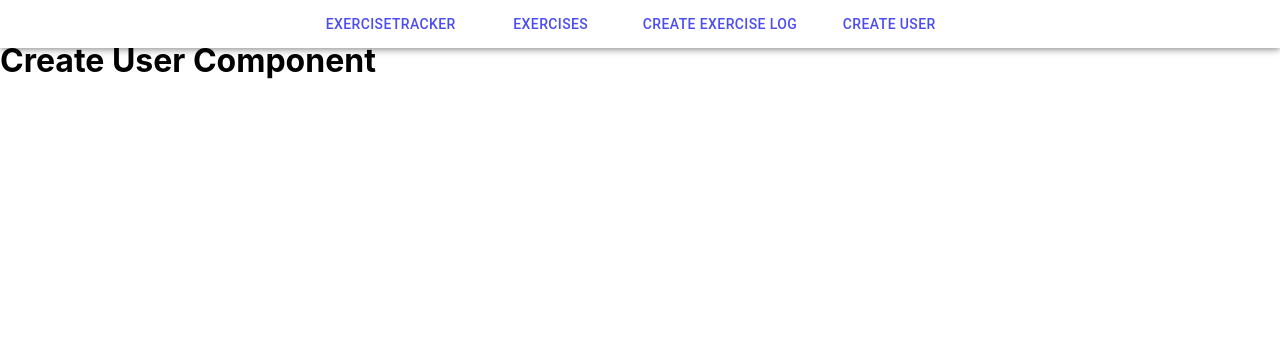
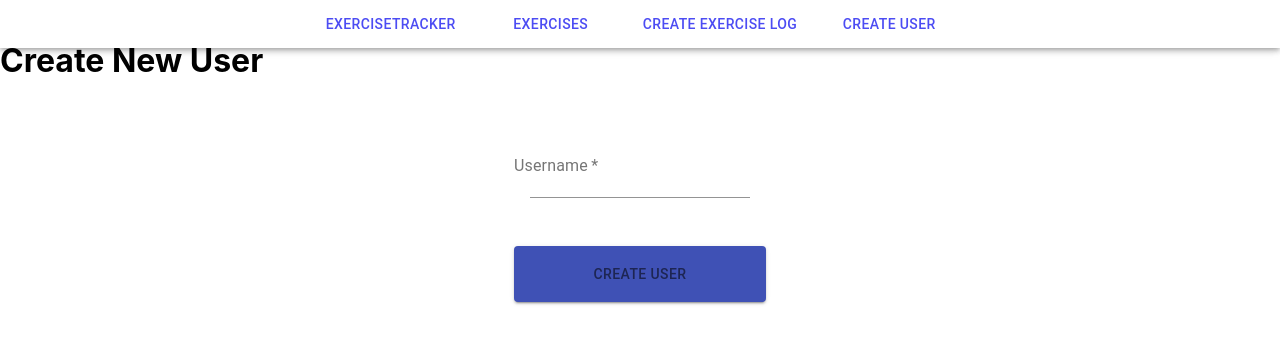
Before and after one commit to colinjcason/Exercise-Tracker, a React (Create React App) app in the folder exercise-tracker/: page /user in a window 1280 px wide. Shown: the top 344 px of the page. Built offline with nearby package versions, Linux system fonts and the light colour scheme; the HTML template or start-up script is replaced by a standard one.

Commit message:
created add user form

```diff
--- a/exercise-tracker/package.json
+++ b/exercise-tracker/package.json
@@ -9,6 +9,7 @@
     "@testing-library/jest-dom": "^4.2.4",
     "@testing-library/react": "^9.5.0",
     "@testing-library/user-event": "^7.2.1",
+    "axios": "^0.20.0",
     "date-fns": "^2.8.1",
     "react": "^16.13.1",
     "react-dom": "^16.13.1",
--- a/exercise-tracker/src/components/CreateExercise.js
+++ b/exercise-tracker/src/components/CreateExercise.js
@@ -41,7 +41,7 @@ function CreateExercise() {
         setUsers(['test user'])
     }
 
-     const onChangeUsername = (e) => {
+    const onChangeUsername = (e) => {
         setUsername(e.target.value)
     };
 
--- a/exercise-tracker/src/components/CreateUser.js
+++ b/exercise-tracker/src/components/CreateUser.js
@@ -1,7 +1,66 @@
-import React from 'react';
+import React, { useState } from 'react';
+import FormControl from '@material-ui/core/FormControl';
+import Button from '@material-ui/core/Button';
+import Grid from '@material-ui/core/Grid';
+import TextField from '@material-ui/core/TextField';
+import { makeStyles } from '@material-ui/core/styles';
+import axios from 'axios';
 
-const CreateUser = () => (
-    <h1>Create User Component</h1>
-)
+const useStyles = makeStyles((theme) => ({
+    root: {
+      flexGrow: 1,
+      textAlign: 'center',
+      minWidth: '100%',
+    },
+    paper: {
+      padding: theme.spacing(2),
+      textAlign: 'center',
+      color: theme.palette.text.secondary,
+    },
+    date: {
+        padding: theme.spacing(1),
+        textAlign: 'center',
+    }
+  }));
+
+function CreateUser() {
+    const classes = useStyles();
+
+    const [username, setUsername] = useState('');
+
+    const onChangeUsername = (e) => {
+        setUsername(e.target.value)
+    };
+
+    const onSubmit = (e) => {
+        e.preventDefault();
+
+        const user = {
+            username: username,
+        };
+
+        console.log(user);
+
+        axios.post('http://localhost:5000/users/add', user)
+        .then(res => console.log(res.data));
+
+        setUsername('');
+    };
+
+    return (
+        <div>
+            <h1>Create New User</h1>
+            <Grid container className={classes.root}>
+                <Grid item xs={12} className={classes.paper}>
+                    <FormControl required margin='normal'>
+                        <TextField className={classes.paper} required label='Username' onChange={onChangeUsername} />
+                        <Grid item xs={12} className={classes.paper}></Grid>
+                        <Button className={classes.paper} variant='contained' color='primary' onClick={onSubmit}>Create User</Button>
+                    </FormControl>
+                </Grid>
+            </Grid>
+        </div>
+    )
+}
 
 export default CreateUser;
```
Also changed, not shown: 2 other files (tests, documents, lock files or other folders).
